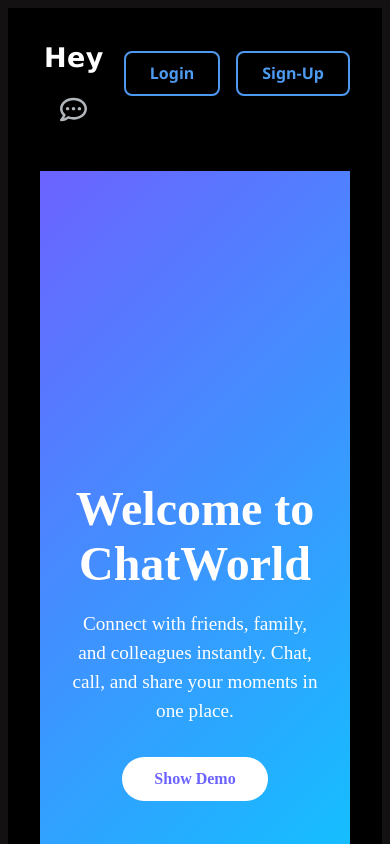
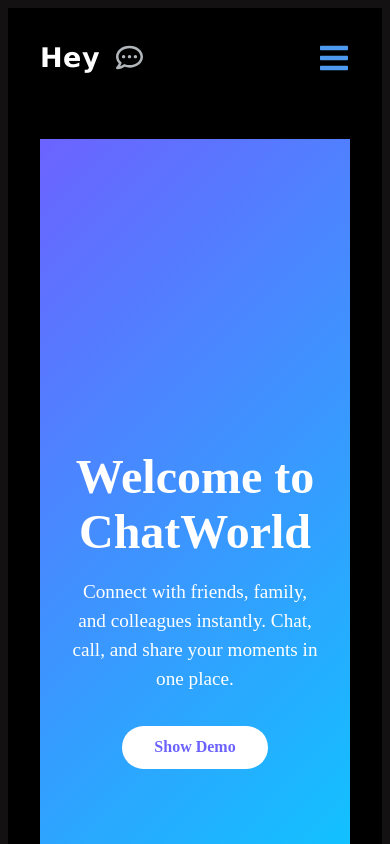
Before and after one commit to rahanyas/Chatty, a React (Vite) app in the folder frontend/: page / in a window 390 px wide. Shown: the top 844 px of the page. Built offline with nearby package versions, Linux system fonts and the light colour scheme.

Commit message:
added nav mobile and desktop options

```diff
--- a/frontend/src/components/Navbar.compo.jsx
+++ b/frontend/src/components/Navbar.compo.jsx
@@ -1,10 +1,13 @@
 import { useState } from "react";
 import { Link } from "react-router-dom";
-import{FaRegCommentDots} from 'react-icons/fa';
+import{FaRegCommentDots, FaBars, FaTimes} from 'react-icons/fa';
+//dots-applogo, bars - menuIcon , time - menu close icon
 
 const Navbar = ()  => {
     // dummy user tracker
-    const [isUser, setIsuser] = useState(false)
+    const [isUser, setIsuser] = useState(false);
+    const [menuOpen, setMenuOpen] = useState(false);
+
     return(
         <div className="nav">
             {/* nav first section , includes logo and app name */}
@@ -20,11 +23,22 @@ const Navbar = ()  => {
 
                 {/* section to show if user is not authenitcated login/signup btns*/}
 
+                  {/* // desktop view */}
                   <div className="off-nav-btns">
 
                     <Link to='/login' className="nav-link">login</Link>
                     <Link to='/signup' className="nav-link">sign-up</Link>
 
+                  </div>
+
+                  {/* mobile view */}
+                  <div className="ham-section" onClick={() => setMenuOpen(prev => !prev)}>
+                        {menuOpen ? <FaTimes/> : <FaBars/>}
+                  </div>
+
+                  <div className={menuOpen ? "ham-options" : "no-ham-option"}>
+                    <Link to='/login' className="nav-link">login</Link>
+                    <Link to='/signup' className="nav-link">sign-up</Link>
                   </div>
 
                   {/* now isUser is just dummy */}
--- a/frontend/src/styles/components/navbar.compos.scss
+++ b/frontend/src/styles/components/navbar.compos.scss
@@ -29,7 +29,8 @@ $bg : rgb(19, 17, 17);
   align-items: center;
   justify-content: flex-start;
   column-gap: 0.8rem;
-  width: 20%;
+  flex: 1;
+  width: fit-content;
   font-size: 18px;
 
   .nav-head {
@@ -52,8 +53,7 @@ $bg : rgb(19, 17, 17);
   }
 
   @media screen and (max-width: 768px) {
-    flex-direction: column;
-    row-gap: 0.3rem;
+     column-gap: 1rem;
     width: 100%;
 
     .nav-head {
@@ -63,7 +63,67 @@ $bg : rgb(19, 17, 17);
     .nav-icon {
       font-size: 1.5em;
     }
+
   }
+}
+
+.ham-section {
+  display: flex;
+  justify-content: flex-end;
+  font-size: 2rem;
+  color: #4e9af1;
+  transition: transform 0.3s ease, color 0.3s ease;
+
+  &:hover {
+    color: white;
+    transform: scale(1.1);
+  }
+
+  @media screen and (min-width: 768px) {
+    display: none;
+  }
+}
+
+
+.ham-options {
+  display: flex;
+  flex-direction: column;
+  align-items: center;
+  padding: 1em 0;
+  row-gap: 1.5rem;
+  background-color: black; // match navbar
+  border-top: $border;
+  position: absolute;
+  top: 100%; // directly below navbar
+  left: 0;
+  width: 100%;
+  z-index: 999; // stays above content
+
+  // smooth transition
+  transition: all 0.3s ease-in-out;
+  animation: fadeIn 0.3s ease;
+
+  @keyframes fadeIn {
+    from {
+      opacity: 0;
+      transform: translateY(-10px);
+    }
+    to {
+      opacity: 1;
+      transform: translateY(0);
+    }
+  }
+
+  @media screen and (min-width: 768px) {
+    display: none;
+  }
+}
+
+.no-ham-option {
+  display: none;
+  opacity: 0;
+  transform: translateY(-10px);
+  transition: all 0.3s ease;
 }
 
 
@@ -78,19 +138,10 @@ $bg : rgb(19, 17, 17);
         margin-right: 0;
         column-gap: 1em;
 
-        @media screen and (max-width:768px){
-            .off-nav-btns{
-                // @include flex-center(flex-end, center);
-                margin-right: 0em;
-                border: $border;
-            }
-            .nav-link{
-                font-size: .5em;
-                font-weight: 500;
-                border: 1.5px solid #4e9af1;
-                padding: 0.3rem 1rem;
-            }
+        @media screen and (max-width:768px) {
+          display: none;
         }
+
         .nav-link {
             display: inline-block;
             padding: 0.6rem 1.5rem;
```
